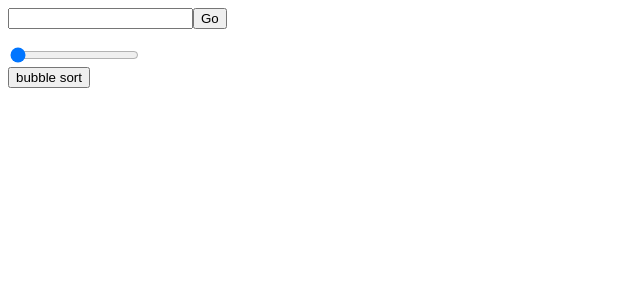
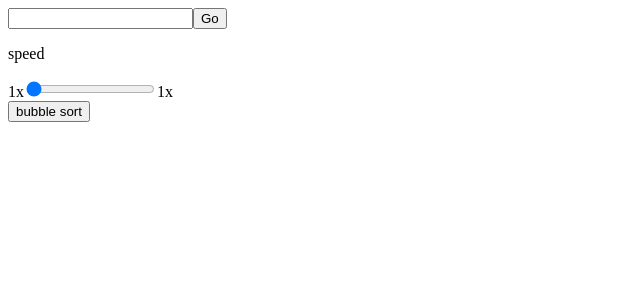
Before and after one commit to LBLBLBLBLBLB/sorting-visualizer, a React (Vite) app: page / in a window 1280 px wide. Shown: the top 300 px of the page, without its empty margins (0-640 px from the left). Built offline with nearby package versions, Linux system fonts and the light colour scheme.

Commit message:
change speed of sorting

```diff
--- a/package.json
+++ b/package.json
@@ -11,7 +11,8 @@
   },
   "dependencies": {
     "react": "^18.2.0",
-    "react-dom": "^18.2.0"
+    "react-dom": "^18.2.0",
+    "tailwindcss": "^3.3.5"
   },
   "devDependencies": {
     "@types/react": "^18.2.15",
--- a/src/App.tsx
+++ b/src/App.tsx
@@ -2,14 +2,20 @@ import { useState } from "react";
 
 interface VerticalLinesProps {
   values: number[];
+  swappingIndices: number[];
 }
-const VerticalLines: React.FC<VerticalLinesProps> = ({ values }) => {
+const VerticalLines: React.FC<VerticalLinesProps> = ({
+  values,
+  swappingIndices,
+}) => {
   return (
     <div className="vertical-lines">
       {values.map((value: number, i: number) => (
         <div
           key={i}
-          className="vertical-line"
+          className={`vertical-line ${
+            swappingIndices.includes(i) ? "moving" : ""
+          }`}
           style={{ width: "1rem", height: `${value}rem` }}
         >
           {value}
@@ -24,7 +30,14 @@ function App() {
   const [displayInputArr, setDisplayInputArr] = useState<number[]>([]);
   const [isSorting, setIsSorting] = useState(false);
   const [errorMessage, setErrorMessage] = useState<string>("");
-  const [sortingSpeed, setSortingSpeed] = useState(1000);
+  const [sortingSpeed, setSortingSpeed] = useState(1);
+  const [swappingIndices, setSwappingIndices] = useState<number[]>([]);
+
+  const handleSortingSpeedChange = (
+    event: React.ChangeEvent<HTMLInputElement>
+  ) => {
+    setSortingSpeed(parseInt(event.target.value, 10));
+  };
 
   const handleInput = (event: React.ChangeEvent<HTMLInputElement>) => {
     const inputText = event.target.value;
@@ -61,21 +74,22 @@ function App() {
           const tmp = sortedArr[j];
           sortedArr[j] = sortedArr[j + 1];
           sortedArr[j + 1] = tmp;
-          console.log(sortedArr);
 
-          await new Promise((resolve) => setTimeout(resolve, sortingSpeed));
+          setSwappingIndices([j, j + 1]);
+
+          const speedValues = [2000, 1600, 1200, 800, 400];
+          const speedIndex = sortingSpeed - 1;
+          const currentSpeed = speedValues[speedIndex];
+
+          await new Promise((resolve) => setTimeout(resolve, currentSpeed));
+
+          setSwappingIndices([]);
 
           setDisplayInputArr([...sortedArr]);
         }
       }
     }
     setIsSorting(false);
-  };
-
-  const handleSortingSpeedChange = (
-    event: React.ChangeEvent<HTMLInputElement>
-  ) => {
-    setSortingSpeed(parseInt(event.target.value, 10));
   };
 
   return (
@@ -87,21 +101,26 @@ function App() {
           <p>{errorMessage}</p>
         </div>
         <div>
+          <p>speed</p>
+          <span>1x</span>
           <input
             type="range"
-            min="1000"
-            max="2000"
-            step="200"
+            min="1"
+            max="5"
+            step="1"
             value={sortingSpeed}
             onChange={handleSortingSpeedChange}
           />
+          <span>{sortingSpeed}x</span>
         </div>
         <button onClick={bubleSort}>
           {isSorting ? "Sorting..." : "bubble sort"}
         </button>
-
-        <VerticalLines values={displayInputArr} />
       </div>
+      <VerticalLines
+        values={displayInputArr}
+        swappingIndices={swappingIndices}
+      />
     </>
   );
 }
--- a/src/index.css
+++ b/src/index.css
@@ -7,3 +7,6 @@
   margin-right: 1rem;
   background-color: rebeccapurple;
 }
+.moving {
+  background-color: red;
+}
```
Also changed, not shown: 1 other file (tests, documents, lock files or other folders).
